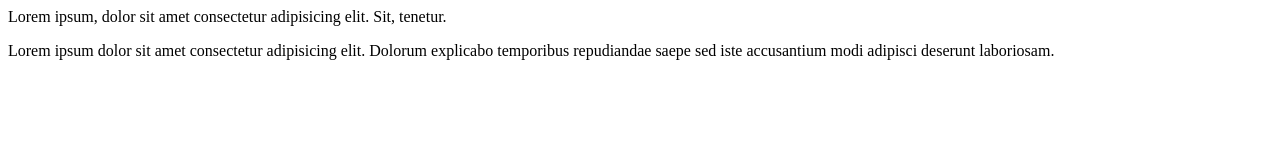
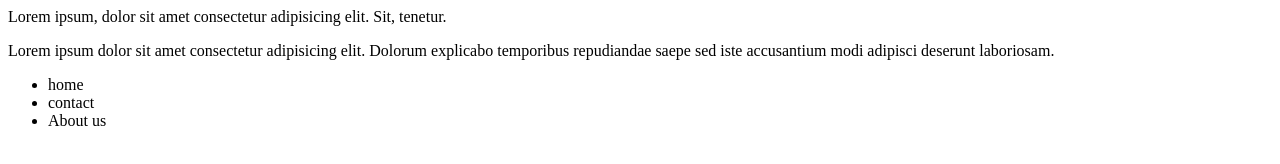
Before and after one commit to AnishKadu-debug/learn-git, a plain HTML site: page index.html in a window 1280 px wide. Drawn offline with Linux system fonts and the light colour scheme.

Commit message:
List is added

```diff
--- a/index.html
+++ b/index.html
@@ -9,5 +9,11 @@
     Lorem ipsum, dolor sit amet consectetur adipisicing elit. Sit, tenetur.
     <p>Lorem ipsum dolor sit amet consectetur adipisicing elit. Dolorum explicabo temporibus repudiandae saepe sed iste accusantium modi adipisci deserunt laboriosam.</p>
 
+    <ul>
+        <li>home</li>
+        <li>contact</li>
+        <li>About us</li>
+    </ul>
+
 </body>
 </html>
```
